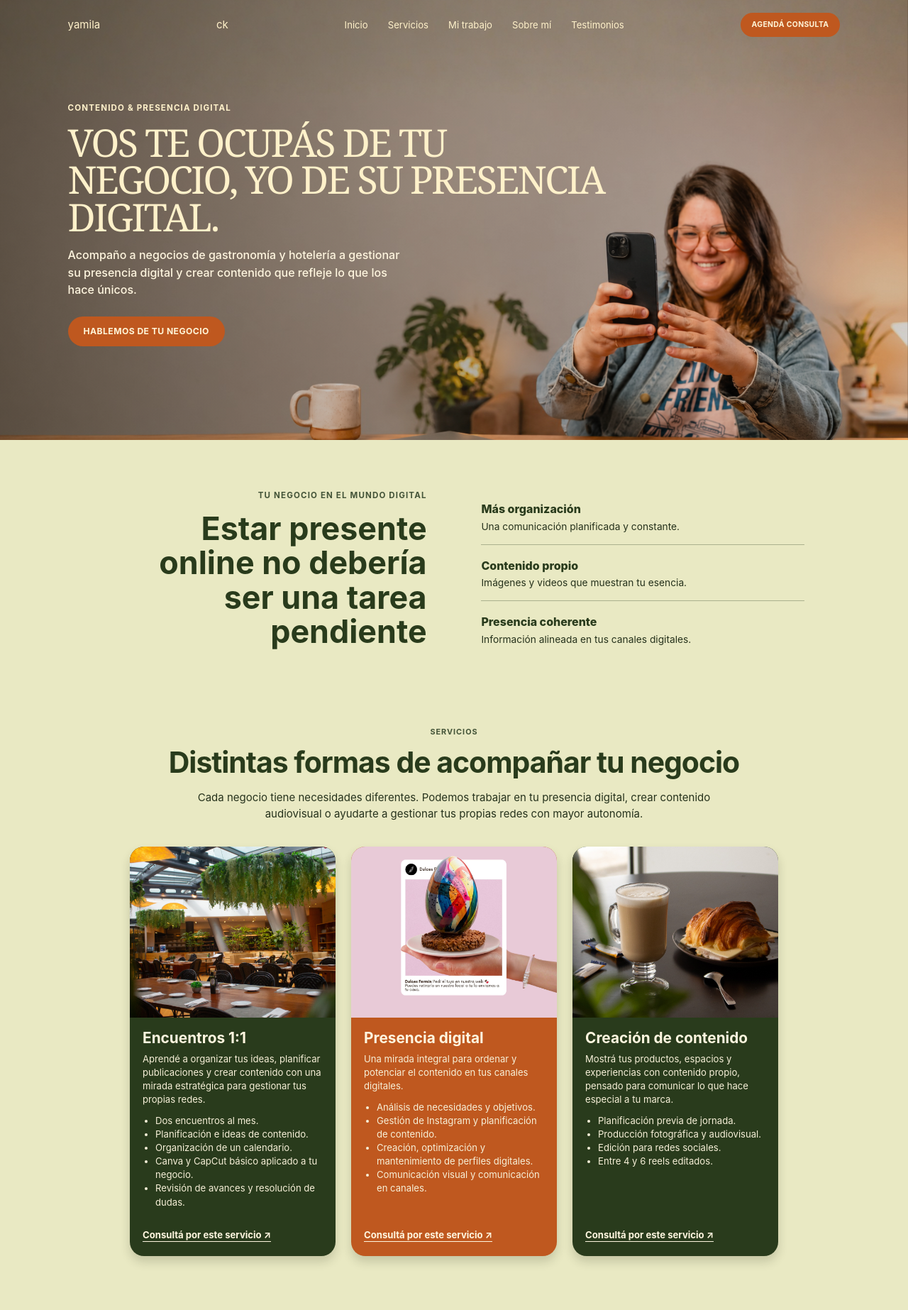
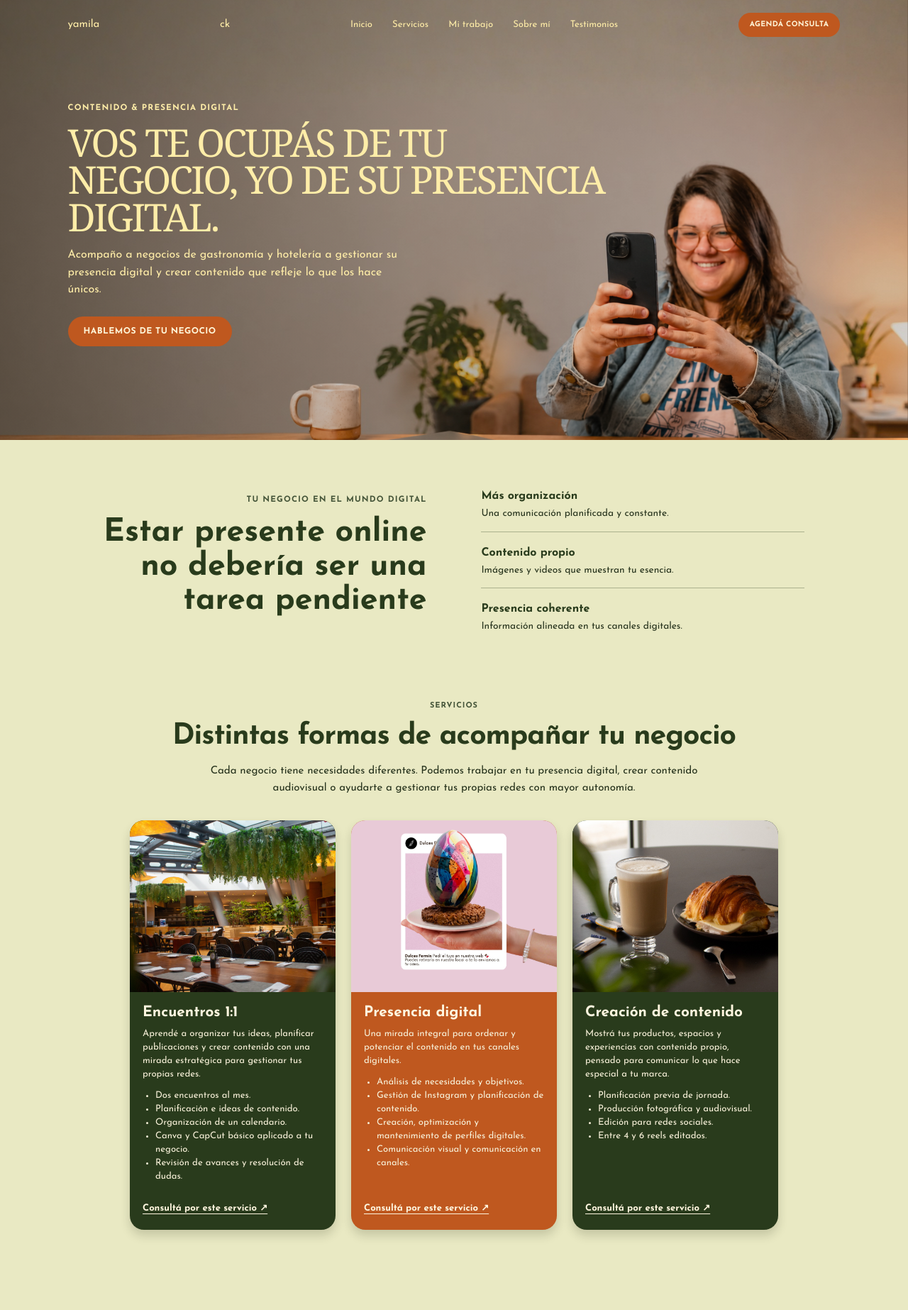
Before and after one commit to BardesioDiego/yamila_ck, a plain HTML site: page index.html in a window 1280 px wide. Shown: the top 1846 px of the page at 71% size. Drawn offline with Linux system fonts and the light colour scheme; files whose address does not match are found by name.

Commit message:
commit cambios

```diff
--- a/css/style.css
+++ b/css/style.css
@@ -8,6 +8,7 @@
       --orange-dark: #a94716;
       --ink: #26321c;
       --line: rgba(41, 59, 28, .32);
+      --font-main: "Josefin Sans", sans-serif;
     }
 
     html {
@@ -19,7 +20,7 @@
       margin: 0;
       background: var(--cream);
       color: var(--ink);
-      font-family: Inter, "Segoe UI", Arial, sans-serif;
+      font-family: var(--font-main);
       font-size: 15px;
       line-height: 1.55;
     }
@@ -32,7 +33,7 @@
       position: relative;
       min-height: 620px;
       overflow: hidden;
-      color: #fff1ca;
+      color: #ffeda8;
       background-image: linear-gradient(90deg, rgba(47, 42, 31, .48) 0%, rgba(47, 42, 31, .23) 45%, rgba(47, 42, 31, .02) 100%), url("../img/yamila_ck_presencia_digital_para_negocios_gastronomia_hoteleria_uruguay.png");
       background-position: center 47%;
       background-size: cover;
@@ -55,7 +56,7 @@
       display: inline-flex;
       flex: 0 0 auto;
       flex-direction: column;
-      color: #fff1ca;
+      color: #ffeda8;
       font-size: 1.28rem;
       font-weight: 800;
       letter-spacing: -.08em;
@@ -79,7 +80,7 @@
     }
 
     .nav-links a {
-      color: #fff1ca;
+      color: #ffeda8;
       font-size: .82rem;
       text-decoration: none;
       transition: opacity .2s ease;
@@ -149,7 +150,7 @@
     }
 
     .hero-eyebrow {
-      color: #fff1ca;
+      color: #ffeda8;
     }
 
     h1,
@@ -162,7 +163,7 @@
     .hero-copy h1 {
       max-width: 760px;
       margin-bottom: 14px;
-      color: #fff1ca;
+      color: #ffeda8;
       font-family: Georgia, "Times New Roman", serif;
       font-size: clamp(2.6rem, 4.2vw, 4rem);
       font-weight: 400;
@@ -174,7 +175,7 @@
     .hero-copy p {
       max-width: 475px;
       margin-bottom: 25px;
-      color: #fff6df;
+      color: #ffeda8;
       font-size: 1rem;
       font-weight: 500;
     }
@@ -289,6 +290,16 @@
   background: var(--olive);
   box-shadow: 0 8px 14px rgba(37, 45, 22, .18);
   color: #f7f0d8;
+  /* Transición suave para el movimiento y la sombra */
+  transition: transform 0.35s cubic-bezier(0.25, 1, 0.5, 1),
+              box-shadow 0.35s cubic-bezier(0.25, 1, 0.5, 1);
+  will-change: transform;
+}
+
+/* Efecto al pasar el cursor (Hover) */
+.service-card:hover {
+  transform: translateY(-8px);
+  box-shadow: 0 16px 24px rgba(37, 45, 22, .28);
 }
 
 .service-card:nth-child(2) {
@@ -300,6 +311,13 @@
   width: 100%;
   aspect-ratio: 1.2 / 1;  /* un poco más alta que ancha, queda más angosta visualmente */
   object-fit: cover;
+  /* Transición para el zoom suave de la imagen */
+  transition: transform 0.4s ease;
+}
+
+/* Micro-zoom en la imagen al hacer hover en la card */
+.service-card:hover img {
+  transform: scale(1.05);
 }
 
 .service-card-body {
@@ -333,12 +351,20 @@
 }
 
 .service-link {
+  display: inline-block;
   margin-top: auto;
   padding-top: 10px;
   color: #fff6df;
   font-size: .82rem;
   font-weight: 650;
   text-underline-offset: 4px;
+  /* Transición para mover el enlace sutilmente a la derecha */
+  transition: transform 0.3s ease;
+}
+
+/* Desplazamiento sutil del enlace al pasar el cursor */
+.service-card:hover .service-link {
+  transform: translateX(4px);
 }
 
 /* Responsive: en pantallas chicas se apilan y no se estiran de más */
@@ -582,7 +608,7 @@
       border-radius: 24px;
       background: var(--orange);
       box-shadow: 0 10px 18px rgba(67, 55, 28, .22);
-      color: #fff1ca;
+      color: #ffeda8;
       text-align: center;
     }
 
@@ -600,7 +626,7 @@
     }
 
     .button-light {
-      background: #fff1ca;
+      background: #ffeda8;
       color: var(--orange-dark);
     }
 
@@ -613,7 +639,7 @@
     .site-footer {
       padding: 38px 0 18px;
       background: var(--orange);
-      color: #fff1ca;
+      color: #ffeda8;
     }
 
     .footer-grid {
@@ -642,7 +668,7 @@
     }
 
     .footer-links a {
-      color: #fff1ca;
+      color: #ffeda8;
       font-size: .78rem;
       text-decoration: none;
     }
--- a/index.html
+++ b/index.html
@@ -11,6 +11,9 @@
   <link rel="stylesheet" href="css/theme.min.css">
   <link rel="stylesheet" href="css/style.css">
   <link rel="icon" href="img/favicon.ico" type="image/x-icon">
+  <link rel="preconnect" href="https://fonts.googleapis.com">
+<link rel="preconnect" href="https://fonts.gstatic.com" crossorigin>
+<link href="https://fonts.googleapis.com/css2?family=Josefin+Sans:wght@300;400;600;700&display=swap" rel="stylesheet">
 </head>
 
 <body>
```
